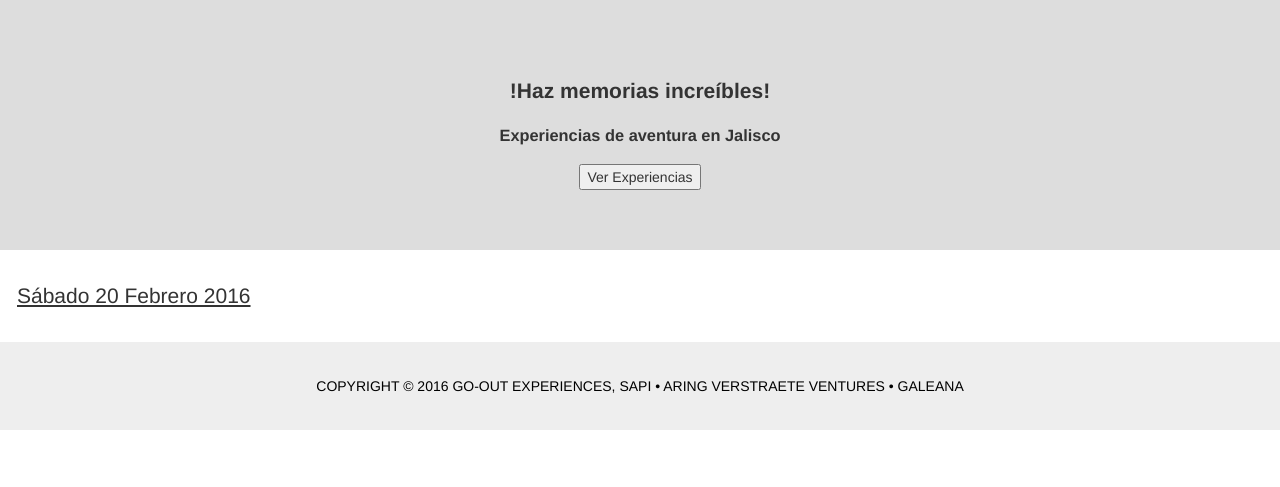
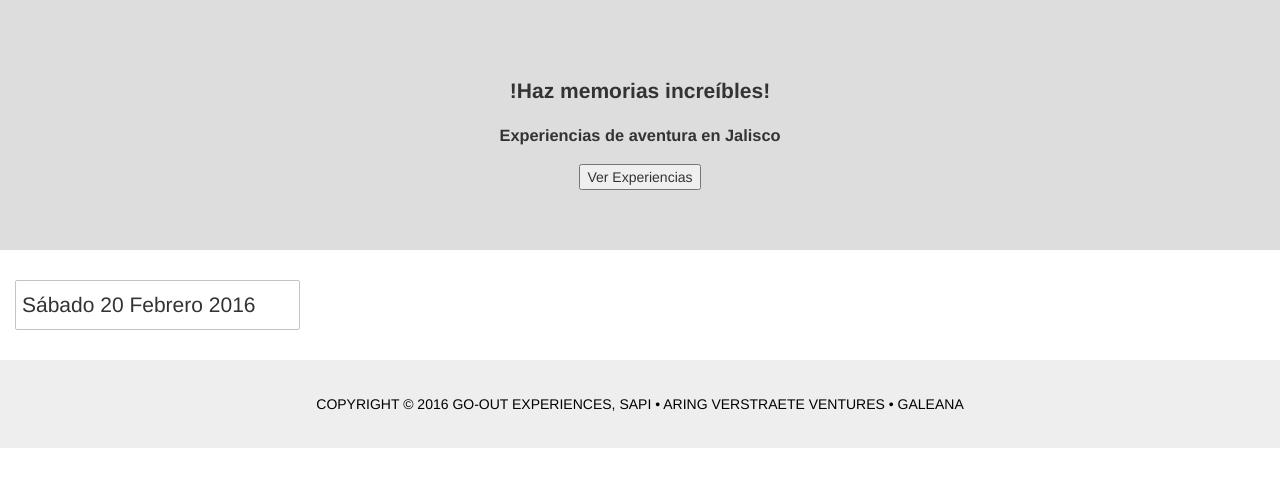
Before and after one commit to Go-Out/goout, a Django app: page / in a window 1280 px wide. Shown: the part 52-539 px from the top of the page. Run offline with Django 3.2, Linux system fonts and the light colour scheme; data that the repository does not hold is empty; parts of the project's set-up code (start-up, migrations or seed data) failed here and were passed over; some libraries are stand-ins or nearby versions.

Commit message:
Styled datepicker

```diff
--- a/app/static/app/stylesheets/index.css
+++ b/app/static/app/stylesheets/index.css
@@ -17,9 +17,10 @@
 #datepicker {
   cursor: pointer;
   background-color: transparent;
-  border: none;
+  padding: 9px 6px;
+  border: 1px solid #c4c4c4;
+  border-radius: 2px;
   outline: none;
-  text-decoration: underline;
   font-size: 1.5em;
 
   margin-bottom: 30px;
--- a/app/templates/app/index.html
+++ b/app/templates/app/index.html
@@ -17,7 +17,7 @@
 </div>
 
 <div id="experiences" class="container-fluid">
-  <input type="text" id="datepicker">
+  <input type="text" id="datepicker" readonly>
 
   <div id="experiences_container"></div>
 </div>
```
